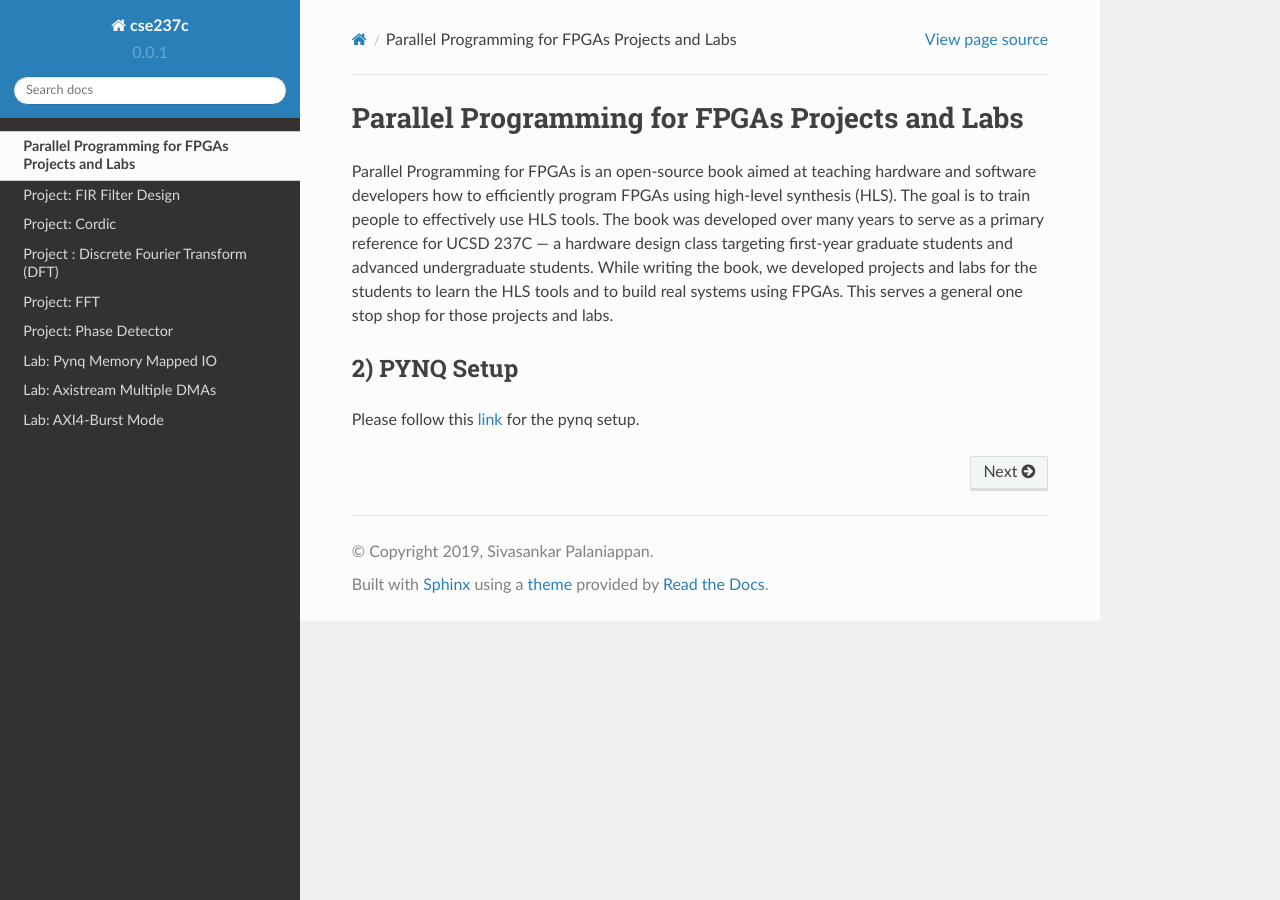
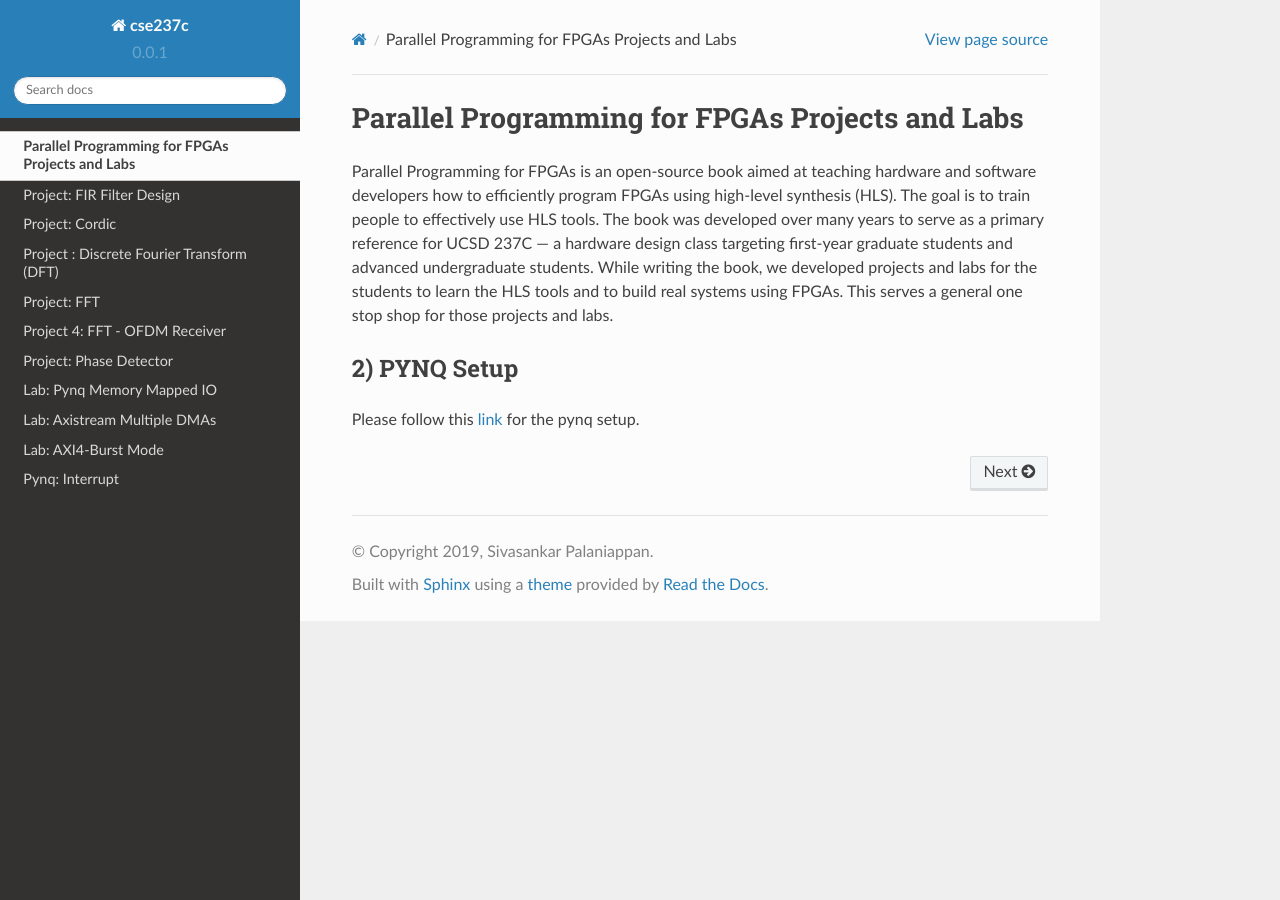
Before and after one commit to roumenguha/cse237crtd, a Sphinx documentation site: the page built from docs/index.rst, in a window 1280 px wide. Built offline with Sphinx 7.4.7 and the Read the Docs theme 2.0.0, drawn with Linux system fonts in a browser that asks for light colours.

Commit message:
Added addons

```diff
--- a/docs/index.rst
+++ b/docs/index.rst
@@ -22,7 +22,9 @@ Please follow this `link <https://pynq.readthedocs.io/en/latest/getting_started/
    CORDIC
    DFT
    FFT
+   FFT-OFDM
    PHASE_DETECTOR
    AXI_LITE
    AXIS2
    AXI4
+   INTERRUPT
```
